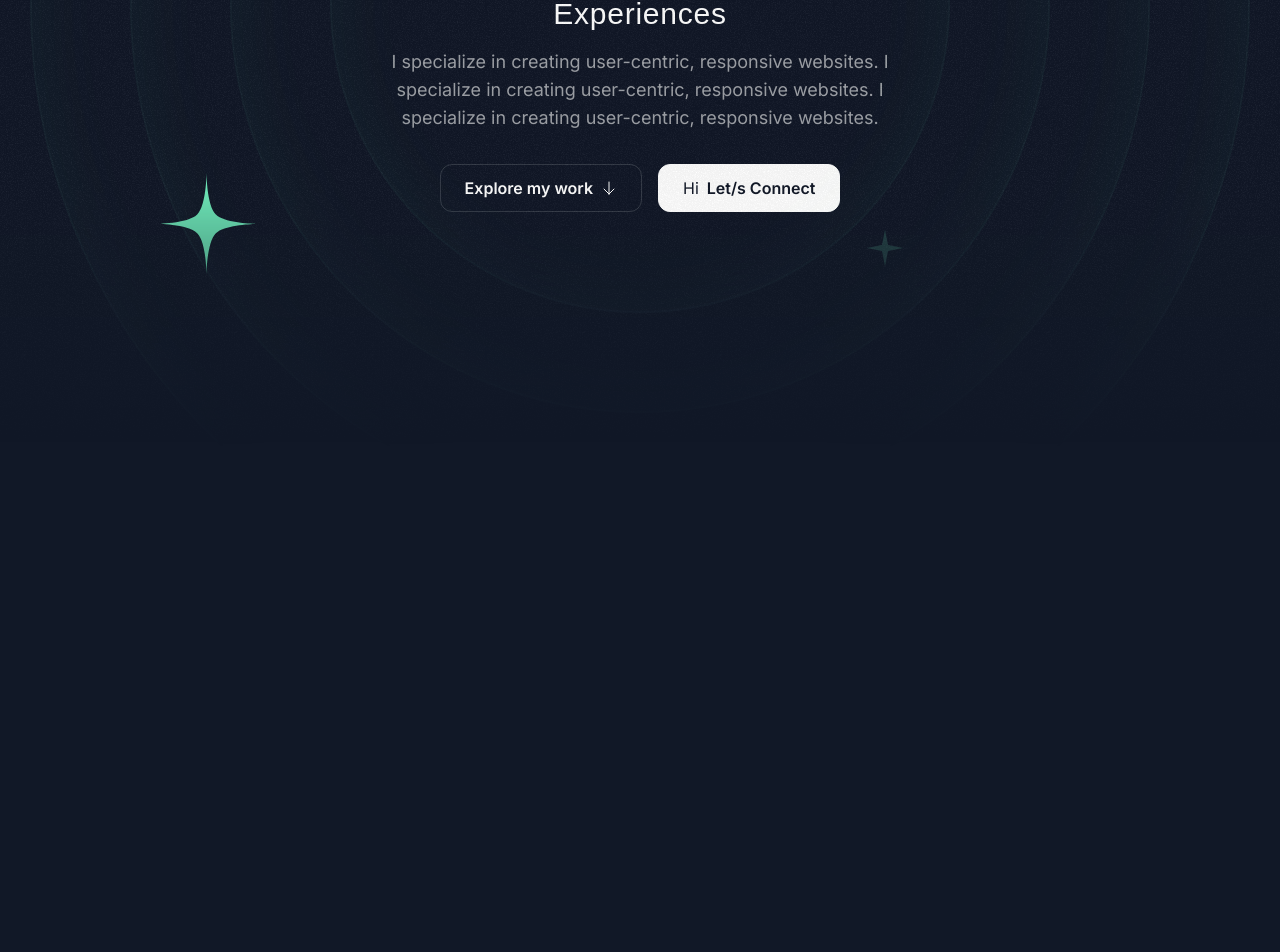
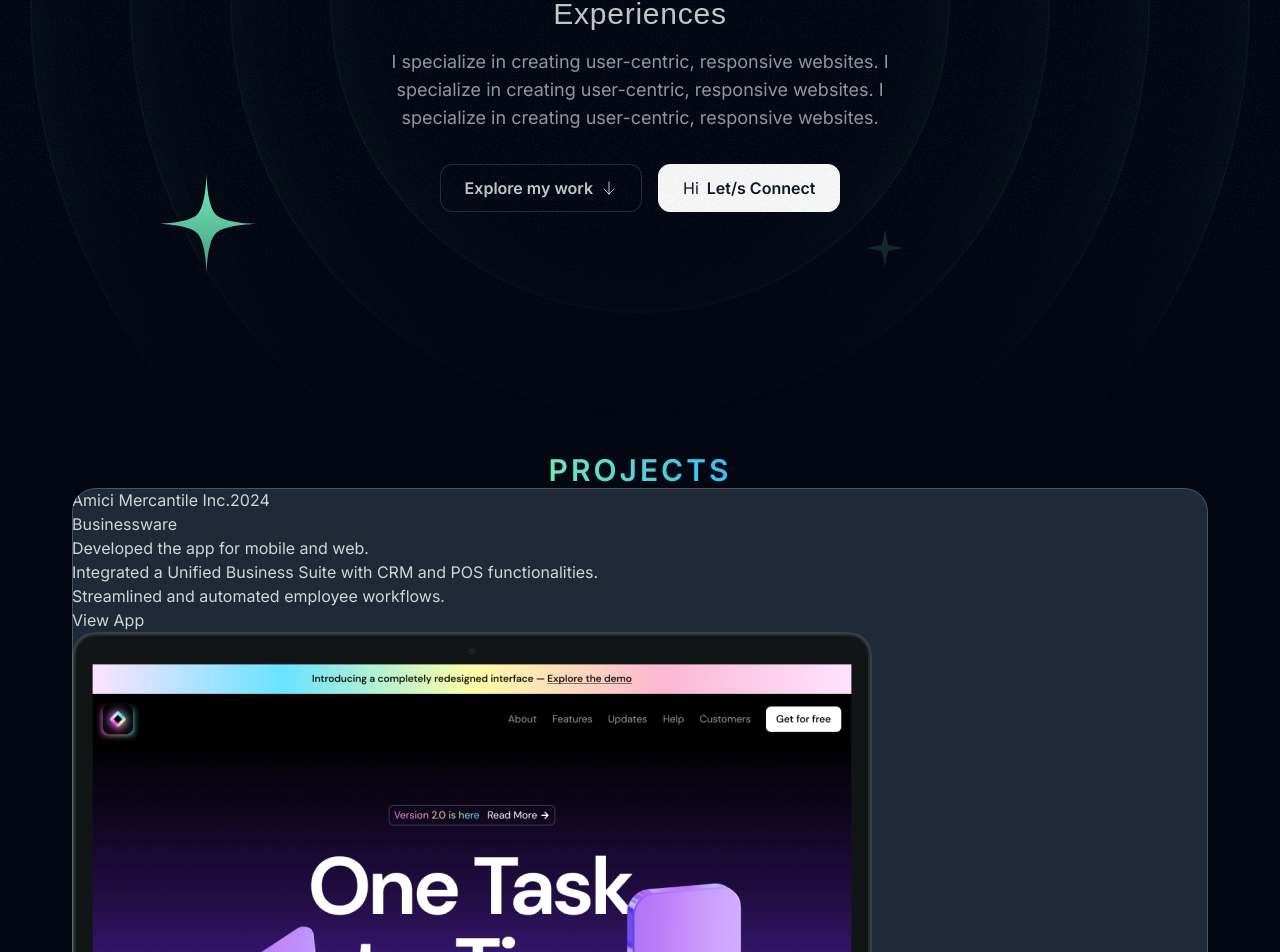
Before and after one commit to ornido77/portfolio2025, a Next.js app: page / in a window 1280 px wide. Shown: the part 446-1398 px from the top of the page. Before the commit the page ends 1059 px from the top, so only its background shows below. Built offline with nearby package versions, Linux system fonts and the light colour scheme; a web font is replaced by a local one.

Commit message:
WIP: Projects

```diff
--- a/src/app/layout.tsx
+++ b/src/app/layout.tsx
@@ -26,7 +26,7 @@ export default function RootLayout({
         className={twMerge(
           inter.variable,
           calistoga.variable,
-          "bg-gray-900 text-white antialiased font-sans"
+          "bg-gray-950 text-white/80 antialiased font-sans"
         )}
       >
         {children}
--- a/src/app/page.tsx
+++ b/src/app/page.tsx
@@ -1,11 +1,13 @@
 import { Header } from "@/sections/Header";
 import { HeroSection } from "@/sections/Hero";
+import { ProjectsSection } from "@/sections/Projects";
 
 export default function Home() {
   return (
     <div>
       <Header />
       <HeroSection />
+      <ProjectsSection />
     </div>
   );
 }
--- a/src/sections/Projects.tsx
+++ b/src/sections/Projects.tsx
@@ -1,40 +1,56 @@
 import darkSaasLandingPage from "@/assets/images/dark-saas-landing-page.png";
 import lightSaasLandingPage from "@/assets/images/light-saas-landing-page.png";
 import aiStartupLandingPage from "@/assets/images/ai-startup-landing-page.png";
+import Image from "next/image";
 
 const portfolioProjects = [
   {
-    company: "Acme Corp",
-    year: "2022",
-    title: "Dark Saas Landing Page",
+    company: "Amici Mercantile Inc.",
+    year: "2024",
+    title: "Businessware",
     results: [
-      { title: "Enhanced user experience by 40%" },
-      { title: "Improved site speed by 50%" },
-      { title: "Increased mobile traffic by 35%" },
+      { title: "Developed the app for mobile and web." },
+      {
+        title:
+          "Integrated a Unified Business Suite with CRM and POS functionalities.",
+      },
+      { title: "Streamlined and automated employee workflows." },
     ],
     link: "https://youtu.be/4k7IdSLxh6w",
     image: darkSaasLandingPage,
   },
   {
-    company: "Innovative Co",
-    year: "2021",
-    title: "Light Saas Landing Page",
+    company: "Amici Mercantile Inc.",
+    year: "2023",
+    title: "Businesstime",
     results: [
-      { title: "Boosted sales by 20%" },
-      { title: "Expanded customer reach by 35%" },
-      { title: "Increased brand awareness by 15%" },
+      { title: "Enables users to time in and out from any location." },
+      {
+        title:
+          "Helps supervisors track employee attendance with GPS and photo verification.",
+      },
+      {
+        title:
+          "Restricts access by registering device IDs, ensuring only authorized users can use the app.",
+      },
     ],
     link: "https://youtu.be/7hi5zwO75yc",
     image: lightSaasLandingPage,
   },
   {
-    company: "Quantum Dynamics",
-    year: "2023",
-    title: "AI Startup Landing Page",
+    company: "Ximera Business Solutions",
+    year: "2022",
+    title: "Mobile Barcode",
     results: [
-      { title: "Enhanced user experience by 40%" },
-      { title: "Improved site speed by 50%" },
-      { title: "Increased mobile traffic by 35%" },
+      {
+        title:
+          "Implemented serial number tracking for better product traceability.",
+      },
+      {
+        title:
+          "Enhanced FIFO (First In, First Out) operations for inventory management.",
+      },
+      { title: "Improved product monitoring through detailed reports." },
     ],
     link: "https://youtu.be/Z7I5uSRHMHg",
     image: aiStartupLandingPage,
@@ -42,5 +58,42 @@ const portfolioProjects = [
 ];
 
 export const ProjectsSection = () => {
-  return <div>Projects Section</div>;
+  return (
+    <div>
+      <div>
+        <div className="container">
+          <div className="flex justify-center">
+            <h2 className="uppercase text-3xl font-semibold tracking-widest bg-gradient-to-r from-emerald-300 to-sky-400 text-transparent bg-clip-text text-center">
+              Projects
+            </h2>
+          </div>
+
+          <div>
+            {portfolioProjects.map((project) => (
+              <div
+                key={project.title}
+                className="bg-gray-800 rounded-3xl relative z-0 overflow-hidden after:z-10 after:content-['']
+                after:absolute after:inset-0 after:outline-2 after:outline after:-outline-offset-1 after:rounded-3xl after:outline-white/20"
+              >
+                <div>
+                  <span>{project.company}</span>
+                  <span>{project.year}</span>
+                </div>
+                <h3>{project.title}</h3>
+                <ul>
+                  {project.results.map((result) => (
+                    <li key={result.title}>{result.title}</li>
+                  ))}
+                </ul>
+                <a href={project.link}>
+                  <button>View App</button>
+                </a>
+                <Image src={project.image} alt={project.title} />
+              </div>
+            ))}
+          </div>
+        </div>
+      </div>
+    </div>
+  );
 };
```
